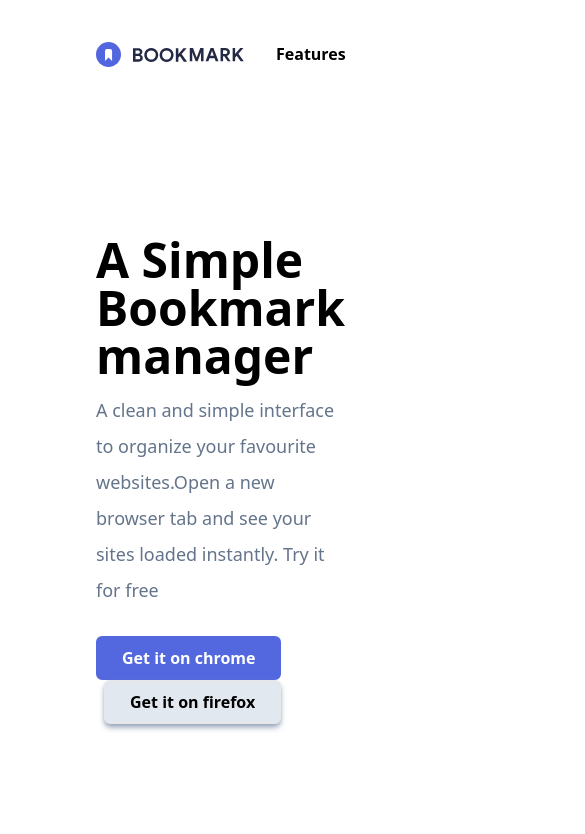
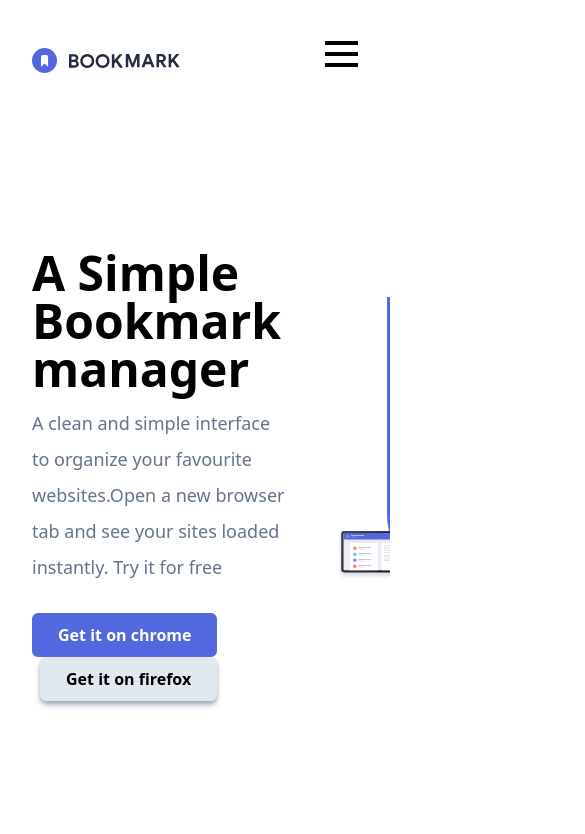
Before and after one commit to WilsonTomisin/bookmark-landing-page, a React (Create React App) app: page / in a window 390 px wide. Shown: the top 834 px of the page, 585 px wide, since content can reach past the window. Built offline with nearby package versions, Linux system fonts and the light colour scheme.

Commit message:
created the hamburger menu animation

```diff
--- a/src/App.js
+++ b/src/App.js
@@ -5,7 +5,7 @@ import Footer from './components/Footer/Footer'
 
 const App = () => {
   return (
-    <div className=' overflow-x-hidden'>
+    <div className=' overflow-x-hidden w-full h-auto'>
       <Header/>
       <Main/>
       <Footer/>
--- a/src/components/Footer/Footer.jsx
+++ b/src/components/Footer/Footer.jsx
@@ -8,10 +8,7 @@ const Footer = () => {
 
   const notValid = !email.valid ? ' border-red-500' : 'border-green-500';
 
-  function handleSubmit() {
 
-
-  }
 
   const ErrorMessage = ()=>{
     return(
@@ -25,7 +22,7 @@ const Footer = () => {
       <div className=' bg-Soft-Blue py-20 px-72 text-center'>
             <h1 className=' text-white font-semibold text-xl mb-3'> 35,000+ Already Joined</h1>
             <h1 className=' text-white font-bold text-3xl '>Stay up-to-date with What we're doing</h1>
-            <form action="" className=' mt-4' onSubmit={handleSubmit}>
+            <form className=' mt-4'>
                 <input type="email"
                 placeholder='enter your email address'
                 value={email.data}
--- a/src/components/Header/Header.jsx
+++ b/src/components/Header/Header.jsx
@@ -6,7 +6,7 @@ import image3 from '../../assests/images/illustration-features-tab-2.svg'
 
 const Header = () => {
   return (
-    <div className='px-24 py-8'>
+    <div className='laptop:px-24 mobile:px-8 py-8'>
         <Navbar/>
 
         <div className=' flex justify-between pt-40'>
--- a/src/components/Header/Navbar/Navbar.css
+++ b/src/components/Header/Navbar/Navbar.css
@@ -3,3 +3,47 @@
     background-color: #fff;
     color: hsl(0, 94%, 66%) ;
 }
+.hamburger-menu-btn{
+    height: auto;
+}
+.hamburger-menu .hamburger-menu-btn div{
+    width: 33px;
+    height: 4px;
+    background-color: black;
+    position: relative;
+    bottom: 15px;
+    transition: all 0.5s ease-in-out;
+}
+.hamburger-menu-btn div:not(:last-child){
+    margin-bottom: 7px;
+}
+.hamburger-menu-btn input{
+    position: relative;
+    z-index: 10;
+    top: 10px;
+    left: 10px;
+    opacity: 0;
+}
+
+.hamburger-menu-btn input:checked ~ div:nth-child(2){
+    transform: rotate(45deg);
+    transform-origin: top left;
+}
+.hamburger-menu-btn input:checked ~ div:nth-child(3){
+    opacity: 0;
+}
+.hamburger-menu-btn input:checked ~ div:nth-child(4){
+    transform: rotate(-45deg);
+    transform-origin: bottom left;
+}
+.hamburger-menu-btn .hamburger-menulinks{
+    position: absolute;
+    z-index: 10;
+    width: 300px;
+    transform: translate( 105%);
+    background-color: #ededed;
+
+}
+.hamburger-menu-btn input:checked ~ .hamburger-menulinks{
+    transform: translate(-105%);
+}
--- a/src/components/Header/Navbar/Navbar.jsx
+++ b/src/components/Header/Navbar/Navbar.jsx
@@ -6,7 +6,7 @@ const Navbar = () => {
   return (
     <nav className=' flex items-center justify-between '>
         <img src={image} alt="logo" />
-        <ul className=' flex items-center justify-between cursor-pointer'>
+        <ul className=' flex items-center justify-between cursor-pointer laptop:block mobile:hidden'>
             <li className=' px-8 font-semibold transition-all duration-300 hover:text-Soft-Red'>Features</li>
             <li className=' px-8 font-semibold transition-all duration-300 hover:text-Soft-Red'>Pricing</li>
             <li className=' px-8 font-semibold transition-all duration-300 hover:text-Soft-Red'>Contact</li>
@@ -20,6 +20,26 @@ const Navbar = () => {
                 </button>
             </li>
         </ul>
+        <div className=' laptop:hidden mobile:block hamburger-menu'>
+          <div className=' hamburger-menu-btn'>
+            <input type="checkbox" />
+            <div></div>
+            <div></div>
+            <div></div>
+
+            <ul className=' hamburger-menulinks'>
+                  <li className=' font-semibold transition-all duration-300 hover:text-Soft-Red'>Features</li>
+                  <li className=' font-semibold transition-all duration-300 hover:text-Soft-Red'>Pricing</li>
+                  <li className=' font-semibold transition-all duration-300 hover:text-Soft-Red'>Contact</li>
+                  <li>
+                      <button className=''>
+                        LOGIN
+                      </button>
+                  </li>
+              </ul>
+          </div>
+
+        </div>
     </nav>
   )
 }
--- a/tailwind.config.js
+++ b/tailwind.config.js
@@ -9,6 +9,11 @@ module.exports = {
         'Soft-Red': 'hsl(0, 94%, 66%)',
         'Soft-Blue': 'hsl(231, 69%, 60%)',
         'Very-Dark-Blue': 'hsl(229, 31%, 21%)'
+      },
+      screens:{
+        'laptop': '1024px',
+        'tablet': '768px',
+        'mobile': '320px'
       }
     },
   },
```
